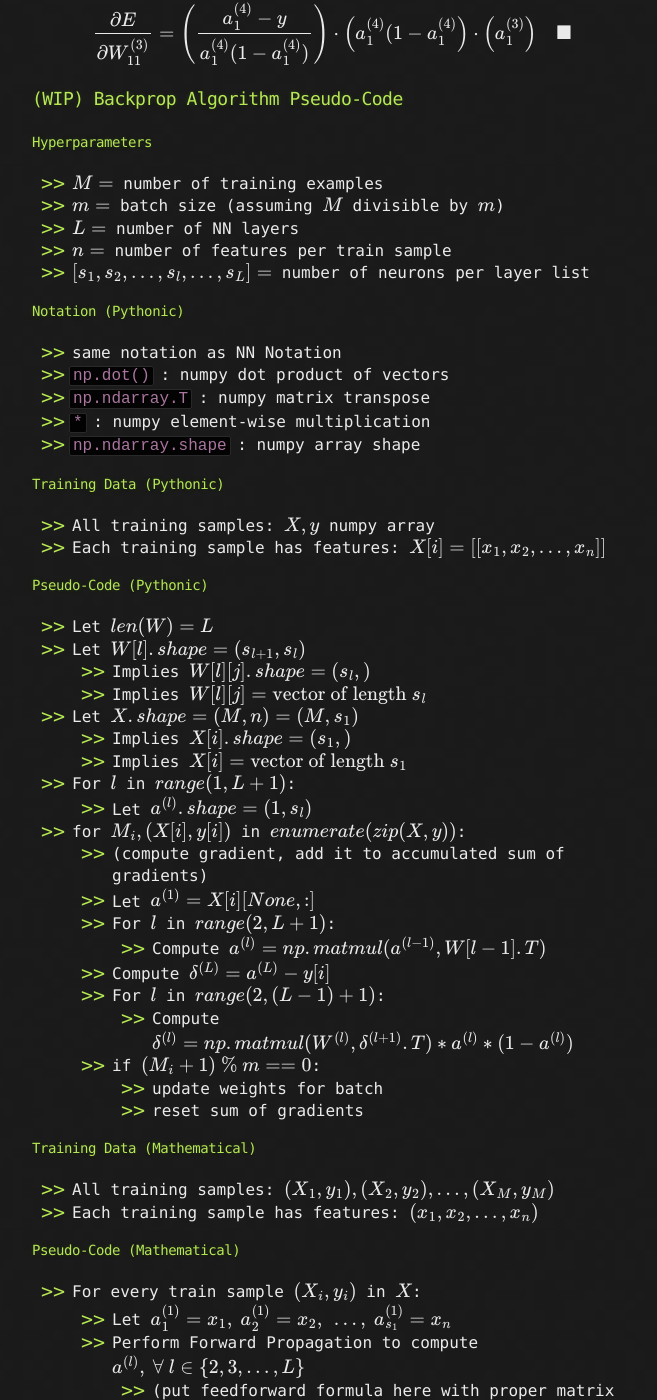
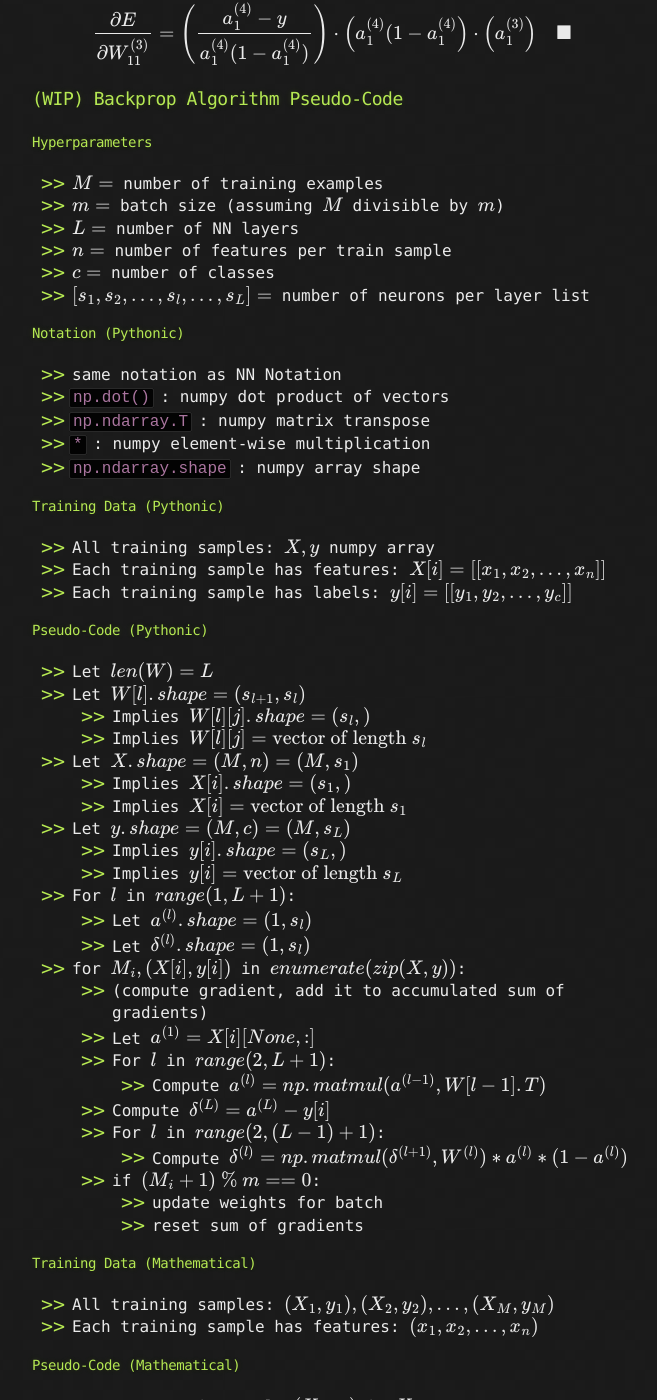
Before and after one commit to LivingProgram/ml-notes, a Jekyll site: the page built from index.md, in a window 1280 px wide and 1400 px high, scrolled down 14731 px. Shown: the whole window, without its empty margins (308-965 px from the left). Built offline with Jekyll 4.4.1, drawn with Linux system fonts in a browser that asks for light colours; our own code applies the rules of GitHub Pages for plain Markdown files; formulas are drawn with MathJax 3; the repository's description, which GitHub fills in, is left out.

Commit message:
update notes

```diff
--- a/index.md
+++ b/index.md
@@ -449,6 +449,7 @@ $$
 - $$m=$$ batch size (assuming $$M$$ divisible by $$m$$)
 - $$L=$$ number of NN layers
 - $$n=$$ number of features per train sample
+- $$c=$$ number of classes
 - $$[s_1,s_2,\ldots,s_l,\ldots,s_L] = $$ number of neurons per layer list
 
 #### Notation (Pythonic)
@@ -461,6 +462,7 @@ $$
 #### Training Data (Pythonic)
 - All training samples: $$X, y$$ numpy array
 - Each training sample has features: $$X[i]=[[x_1,x_2,\ldots,x_n]]$$
+- Each training sample has labels: $$y[i]=[[y_1,y_2,\ldots,y_c]]$$
 
 #### Pseudo-Code (Pythonic)
 - Let $$len(W)=L$$
@@ -470,8 +472,12 @@ $$
 - Let $$X.shape=(M,n)=(M,s_1)$$
   - Implies $$X[i].shape=(s_1,)$$
   - Implies $$X[i]=\text{vector of length}\ s_1$$
+- Let $$y.shape=(M,c)=(M,s_L)$$
+  - Implies $$y[i].shape=(s_L,)$$
+  - Implies $$y[i]=\text{vector of length}\ s_L$$
 - For $$l$$ in $$range(1,L+1)$$:
   - Let $$a^{(l)}.shape=(1,s_l)$$
+  - Let $$\delta^{(l)}.shape=(1,s_l)$$
 - for $$M_i, (X[i],y[i])$$ in $$enumerate(zip(X,y))$$:
   - (compute gradient, add it to accumulated sum of gradients)
   - Let $$a^{(1)}=X[i][None,:]$$
@@ -479,7 +485,7 @@ $$
     - Compute $$a^{(l)}=np.matmul(a^{(l-1)},W[l-1].T)$$
   - Compute $$\delta^{(L)}=a^{(L)}-y[i]$$
   - For $$l$$ in $$range(2,(L-1)+1)$$:
-    - Compute $$\delta^{(l)}=np.matmul(W^{(l)},\delta^{(l+1)}.T)*a^{(l)}*(1-a^{(l)})$$
+    - Compute $$\delta^{(l)}=np.matmul(\delta^{(l+1)},W^{(l)})*a^{(l)}*(1-a^{(l)})$$
   - if $$(M_i+1)\ \%\ m == 0$$:
     - update weights for batch
     - reset sum of gradients
```
